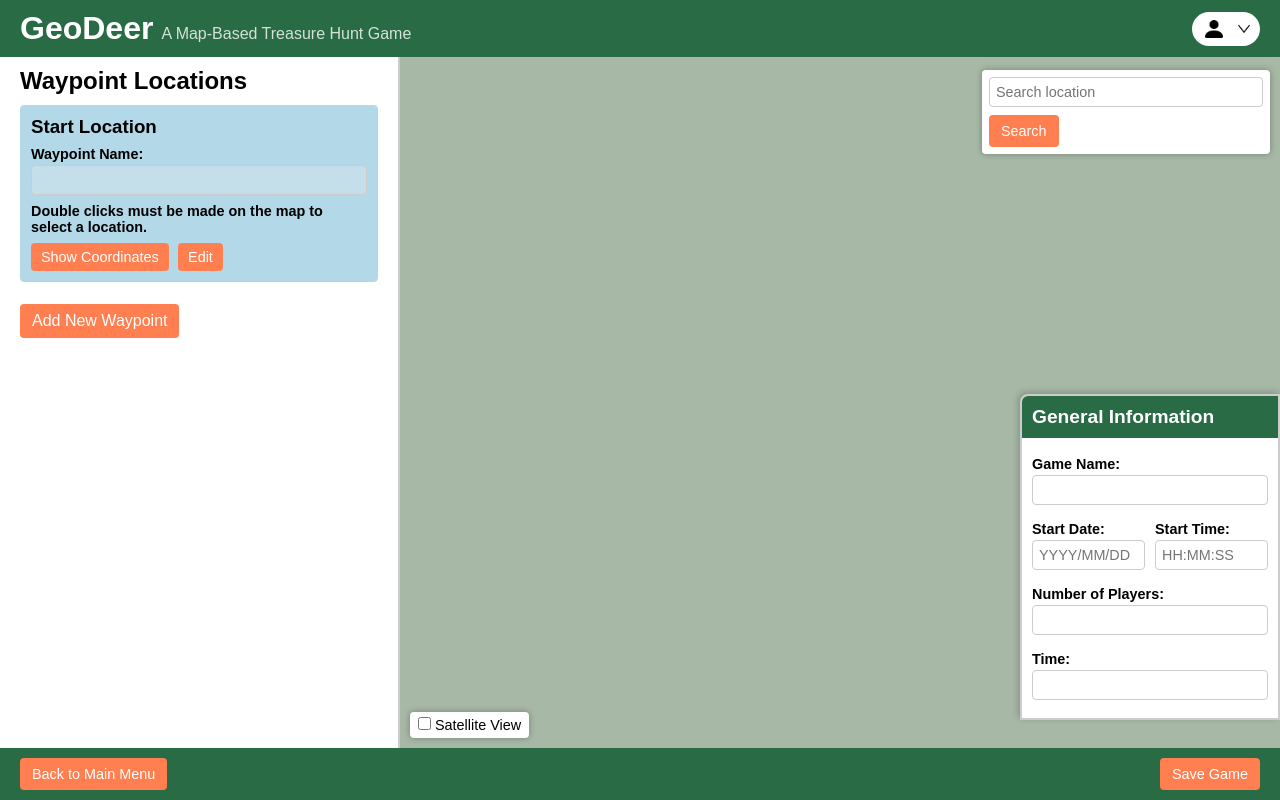
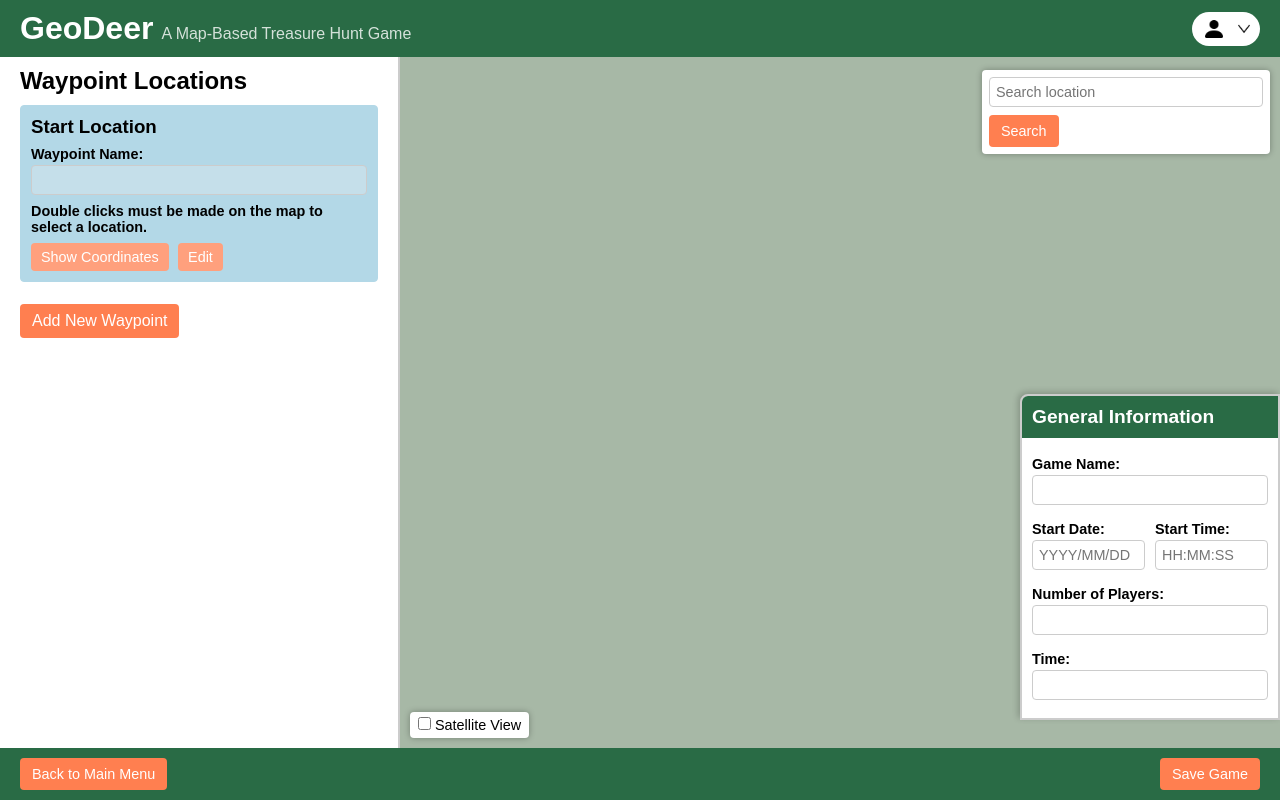
Before and after one commit to GeoDeer/geodeer-server, a Django app: template game/templates/game/create_manage.html in a window 1280 px wide. Run offline with Django 5.2, Linux system fonts and the light colour scheme; the template is opened without the code that fills it, so the values that code supplies are empty.

Commit message:
up. html

```diff
--- a/game/templates/game/create_manage.html
+++ b/game/templates/game/create_manage.html
@@ -26,6 +26,7 @@
       --gray-green: #A7B8A6;
       --soft-blue: #B3D8E7;
       --vibrant-orange: #FF7F50;
+      --new-orange: #FFA07D;
       --red: #E01111;
     }
     html, body {
@@ -173,7 +174,7 @@
       text-decoration: none;
     }
     .btn-coord, .btn-save-pin, .btn-edit {
-      background-color: var(--vibrant-orange);
+      background-color: var(--new-orange);
       color: var(--white);
       border: none;
       padding: 6px 10px;
```
